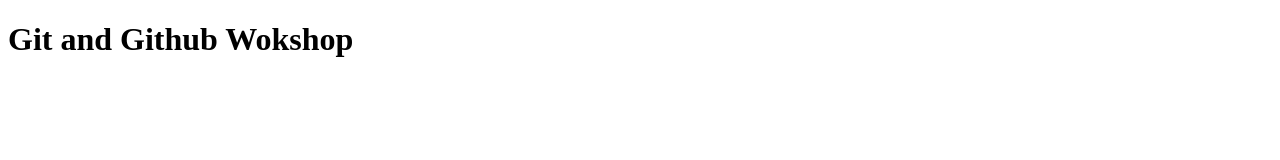
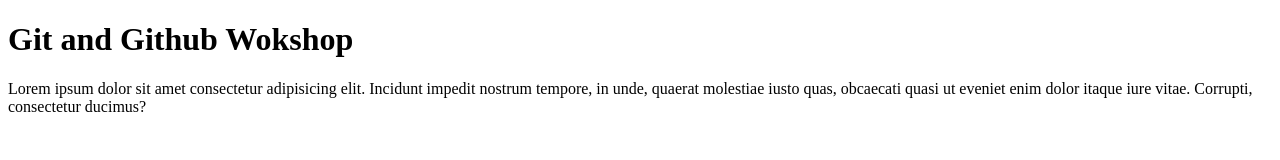
Before and after one commit to sengkimer1/git-workshop, a plain HTML site: page index.html in a window 1280 px wide. Drawn offline with Linux system fonts and the light colour scheme.

Commit message:
Add a new paragraph

```diff
--- a/index.html
+++ b/index.html
@@ -9,6 +9,7 @@
     <h1>Git and Github Wokshop</h1>
     <section>
         <!--member 1 -->
+        <p>Lorem ipsum dolor sit amet consectetur adipisicing elit. Incidunt impedit nostrum tempore, in unde, quaerat molestiae iusto quas, obcaecati quasi ut eveniet enim dolor itaque iure vitae. Corrupti, consectetur ducimus?</p>
     </section>
     <section>
         <!--member 2-->
```
